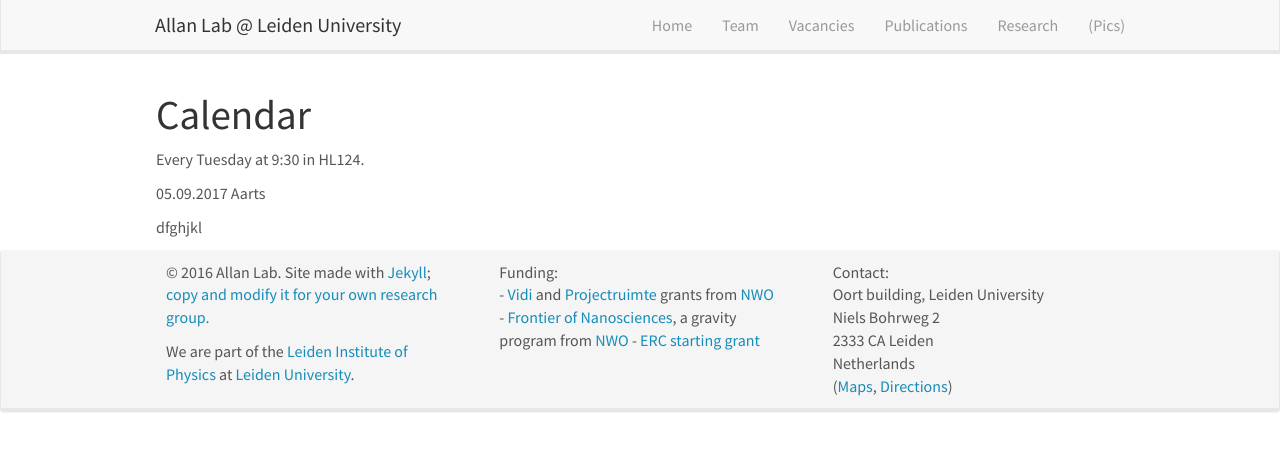
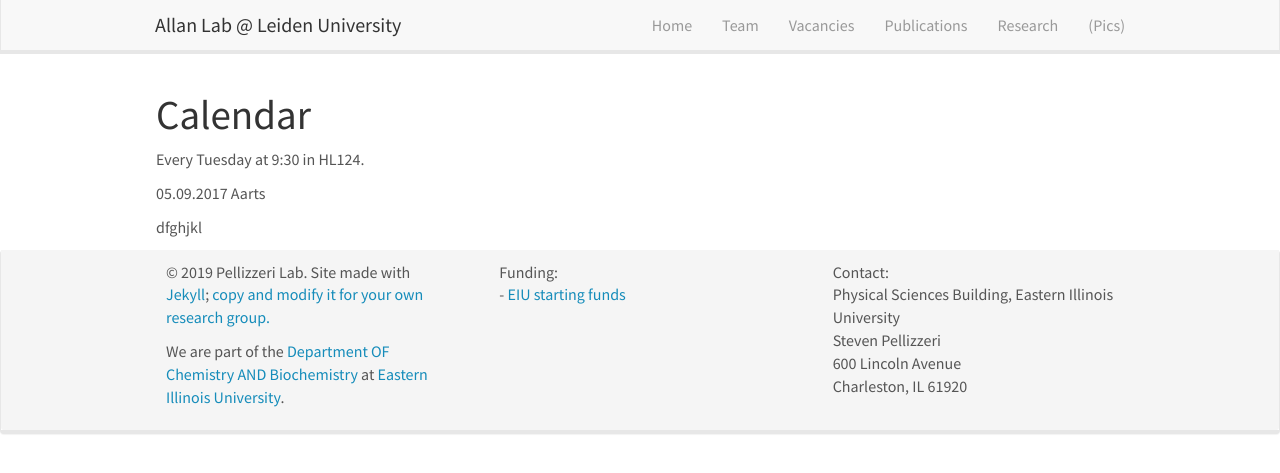
Before and after one commit to PellizzeriLab/PellizzeriLab.github.io, a Jekyll site: the page built from _pages/mini_lecture_series.md, in a window 1280 px wide. Shown: the top 473 px of the page. Built offline with Jekyll 4.4.1, drawn with Linux system fonts in a browser that asks for light colours; nearby versions of some CDN libraries.

Commit message:
Update footer.html

```diff
--- a/_includes/footer.html
+++ b/_includes/footer.html
@@ -4,8 +4,8 @@
 	  <div class="row">
 		<div class="col-sm-4">
 
-		  <p>&copy 2016 Allan Lab. Site made with <a href="https://jekyllrb.com">Jekyll</a>;  <a href="{{ site.url }}{{ site.baseurl }}/aboutwebsite.html">copy and  modify it for your own research group.</a></p>
-              <p>We are part of the <a href="https://www.physics.leidenuniv.nl/">Leiden Institute of Physics</a> at <a href="https://www.leidenuniv.nl">Leiden University</a>.</p>
+		  <p>&copy 2019 Pellizzeri Lab. Site made with <a href="https://jekyllrb.com">Jekyll</a>;  <a href="{{ site.url }}{{ site.baseurl }}/aboutwebsite.html">copy and  modify it for your own research group.</a></p>
+              <p>We are part of the <a href="https://www.eiu.edu/eiuchem/">Department OF Chemistry AND Biochemistry</a> at <a href="https://www.eiu.edu">Eastern Illinois University</a>.</p>
 
 
 		   <p>  </p><p>
@@ -14,18 +14,15 @@
 		</div>
 		<div class="col-sm-4">
 		  Funding:<br />
-		  - <a href="http://www.nwo.nl/en/research-and-results/programmes/Talent+Scheme">Vidi </a> and <a href='https://www.fom.nl/en/news/press-releases/2016/11/18/28634/'>Projectruimte</a> grants from <a href="http://www.nwo.nl">NWO</a> <br />
-		  - <a href="https://www.universiteitleiden.nl/en/research/research-projects/science/frontiers-of-nanoscience-nanofront">Frontier of Nanosciences</a>, a gravity program from <a href="http://www.nwo.nl">NWO</a>
-          - <a href='https://www.universiteitleiden.nl/en/news/2017/08/two-erc-grants-for-leiden-physics'>ERC starting grant</a>
+		  - <a href='https://www.eiu.edu'>EIU starting funds</a>
 		</div>
 		<div class="col-sm-4">
 		  Contact:<br />
-		  Oort building, Leiden University<br />
-		  Niels Bohrweg 2<br />
-		  2333 CA Leiden<br />
-		  Netherlands <br />
-            (<a href="https://goo.gl/maps/H2RjutkyoUH2">Maps</a>, <a href="http://www.physics.leidenuniv.nl/travel-directions">Directions</a>)
-		</div>
+		  Physical Sciences Building, Eastern Illinois University<br />
+		  Steven Pellizzeri<br />
+		  600 Lincoln Avenue<br />
+		  Charleston, IL 61920 <br />
+            </div>
 	  </div>
 	</div>
   </div>
```
